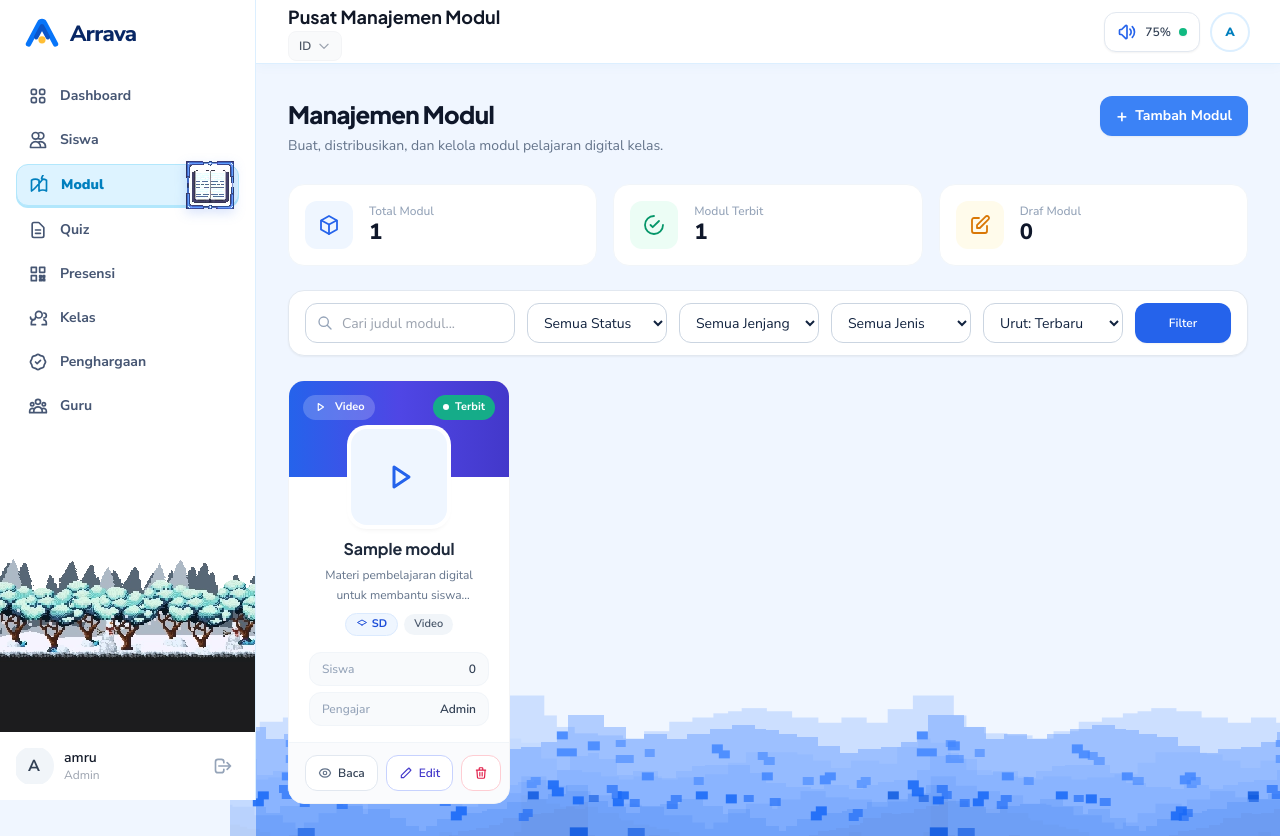
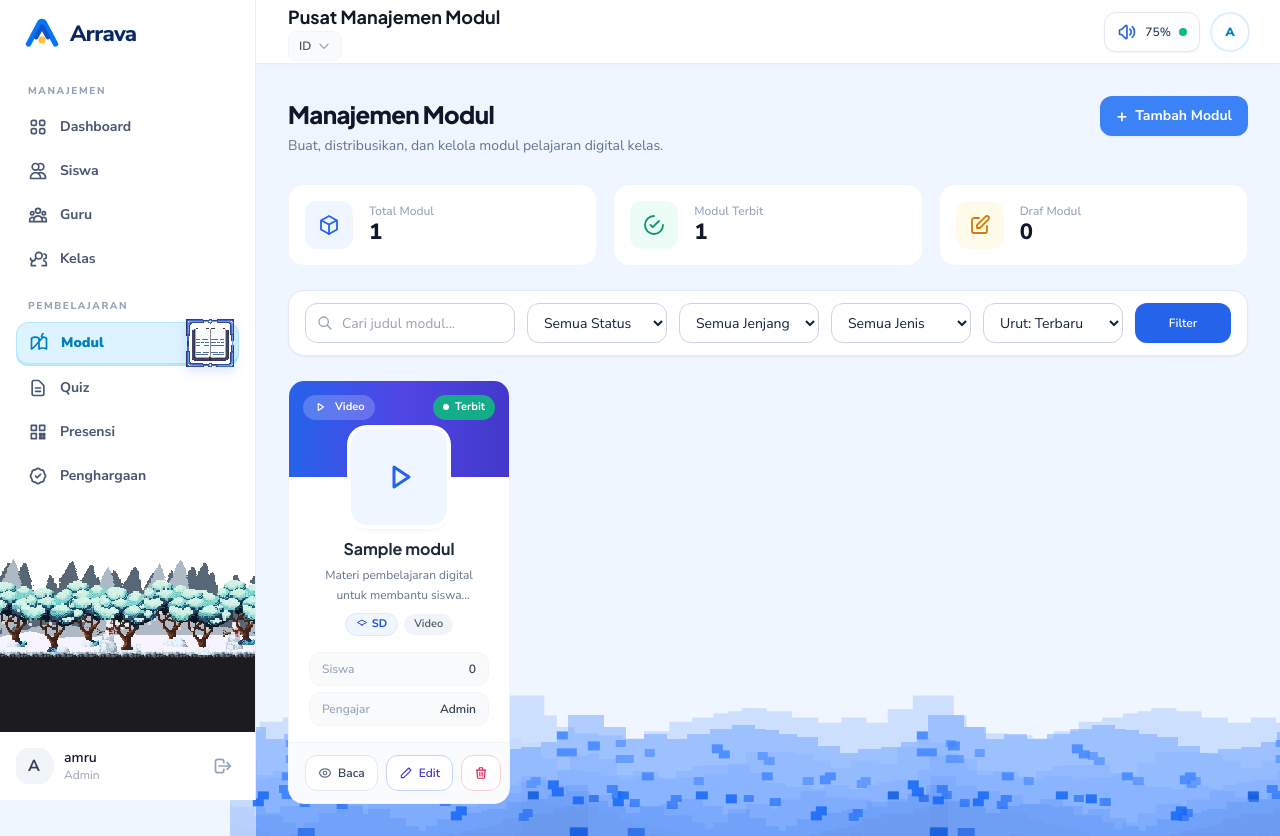
Before and after one commit to Silver-tiel/elearningarrava, a Laravel app: page /admin/modul in a window 1280 px wide. Run offline with Laravel 12, Linux system fonts and the light colour scheme; a user stored in the database is signed in; data comes from the database, SQL or seed files in the repository; tables that the repository leaves empty hold one stand-in row (values such as "Sample post"); some libraries are stand-ins or nearby versions.

Commit message:
admin side bar update; partitioning between management and teaching menus

```diff
--- a/resources/views/components/sidebar.blade.php
+++ b/resources/views/components/sidebar.blade.php
@@ -1,9 +1,9 @@
 @php
     $user = Auth::user();
     // id_tipeuser: 1 = admin, 2 = guru, 3 = siswa
-    $idTipe = $user->id_tipeuser ?? 3;
+    $idTipe = (int) ($user->id_tipeuser ?? 3);
     $isAdmin = in_array($idTipe, [1, 2]);
-    $role = $isAdmin ? 'admin' : 'siswa';
+    $role = $idTipe === 1 ? 'admin' : ($idTipe === 2 ? 'guru' : 'siswa');
 @endphp
 
 @include('components.sidebar-effects')
@@ -57,6 +57,16 @@
                     $actAdminProfil = request()->is('admin/profil*');
                 @endphp
 
+                @if($idTipe == 1)
+                    <div class="px-3 pt-2 pb-1 text-[10px] font-extrabold uppercase tracking-[0.16em] text-slate-400">
+                        Manajemen
+                    </div>
+                @else
+                    <div class="px-3 pt-2 pb-1 text-[10px] font-extrabold uppercase tracking-[0.16em] text-slate-400">
+                        Guru
+                    </div>
+                @endif
+
                 <!-- Dashboard -->
                 <a href="{{ route('admin') }}"
                     class="sidebar-menu-item group relative flex items-center justify-between px-3 py-2.5 rounded-xl text-sm transition {{ $actAdminDash ? 'bg-[#DDF3FF] text-[#007FBE] font-black border border-[#B2E7FC] shadow-[0_2px_0_#B2E7FC] is-active' : 'text-[#465673] hover:bg-[#F0F6FF] hover:text-[#007FBE] font-bold' }}"
@@ -99,6 +109,45 @@
                             </div>
                         </div>
                     </a>
+                @endif
+
+                @if($idTipe == 1)
+                    <!-- Guru -->
+                    <a href="{{ route('admin.guru') }}"
+                        class="sidebar-menu-item group relative flex items-center justify-between px-3 py-2.5 rounded-xl text-sm transition {{ $actAdminGuru ? 'bg-[#DDF3FF] text-[#007FBE] font-black border border-[#B2E7FC] shadow-[0_2px_0_#B2E7FC] is-active' : 'text-[#465673] hover:bg-[#F0F6FF] hover:text-[#007FBE] font-bold' }}"
+                        data-active="{{ $actAdminGuru ? 'true' : 'false' }}">
+                        <div class="flex items-center gap-3 relative z-10 min-w-0 pr-12">
+                            <svg class="w-5 h-5 shrink-0 transition-transform duration-200 group-hover:scale-110" fill="none"
+                                stroke="currentColor" viewBox="0 0 24 24">
+                                <path stroke-linecap="round" stroke-linejoin="round" stroke-width="2"
+                                    d="M17 20h5v-2a3 3 0 00-5.356-1.857M17 20H7m10 0v-2c0-.656-.126-1.283-.356-1.857M7 20H2v-2a3 3 0 015.356-1.857M7 20v-2c0-.656.126-1.283.356-1.857m0 0a5.002 5.002 0 019.288 0M15 7a3 3 0 11-6 0 3 3 0 016 0zm6 3a2 2 0 11-4 0 2 2 0 014 0zM7 10a2 2 0 11-4 0 2 2 0 014 0z">
+                                </path>
+                            </svg>
+                            <span class="truncate">Guru</span>
+                        </div>
+                        <div class="sidebar-pop-wrap">
+                            <div class="sidebar-pop-box">
+                                <img src="{{ asset('assets/sidebar/sidebarProfileIcon.webp') }}" alt="Guru"
+                                    class="sidebar-pop-img" draggable="false">
+                            </div>
+                        </div>
+                    </a>
+
+                    @php $actKelas = request()->is('admin/kelas*'); @endphp
+                    <!-- Kelas -->
+                    <a href="{{ route('admin.kelas') }}"
+                        class="sidebar-menu-item group relative flex items-center gap-3 px-3 py-2.5 rounded-xl text-sm transition {{ $actKelas ? 'bg-[#DDF3FF] text-[#007FBE] font-black border border-[#B2E7FC] shadow-[0_2px_0_#B2E7FC] is-active' : 'text-[#465673] hover:bg-[#F0F6FF] hover:text-[#007FBE] font-bold' }}"
+                        data-active="{{ $actKelas ? 'true' : 'false' }}">
+                        <svg class="w-5 h-5 shrink-0" fill="none" stroke="currentColor" viewBox="0 0 24 24">
+                            <path stroke-linecap="round" stroke-linejoin="round" stroke-width="2"
+                                d="M17 20h5v-2a4 4 0 00-3-3.87M9 20H4v-2a4 4 0 013-3.87m6-2.13a4 4 0 100-8 4 4 0 000 8zm6 0a3 3 0 100-6M3 11a3 3 0 106 0" />
+                        </svg>
+                        <span class="truncate">Kelas</span>
+                    </a>
+
+                    <div class="px-3 pt-4 pb-1 text-[10px] font-extrabold uppercase tracking-[0.16em] text-slate-400">
+                        Pembelajaran
+                    </div>
                 @endif
 
                 <!-- Modul -->
```
Also changed, not shown: other parts of resources/views/components/sidebar.blade.php (+6 -34 lines).
